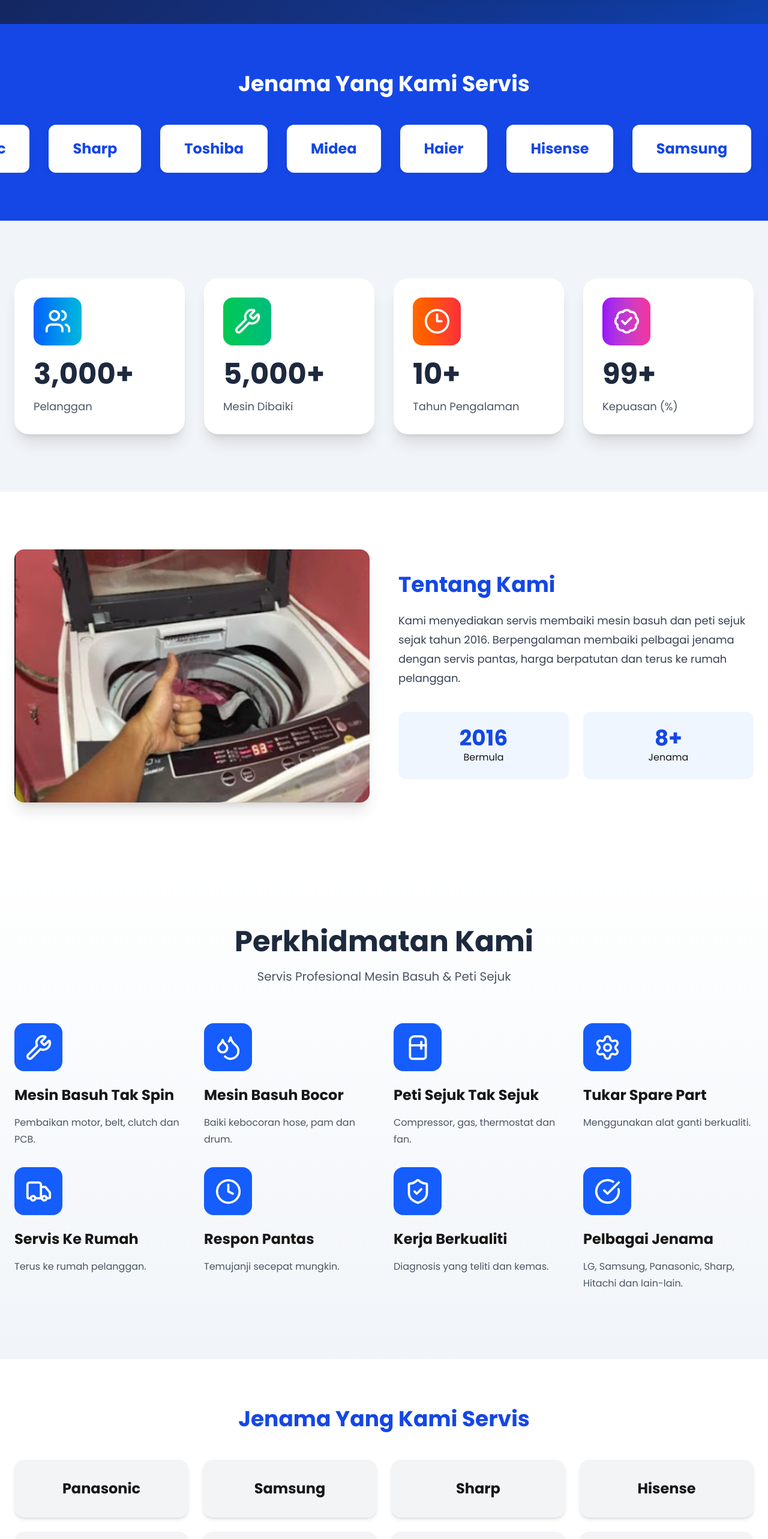
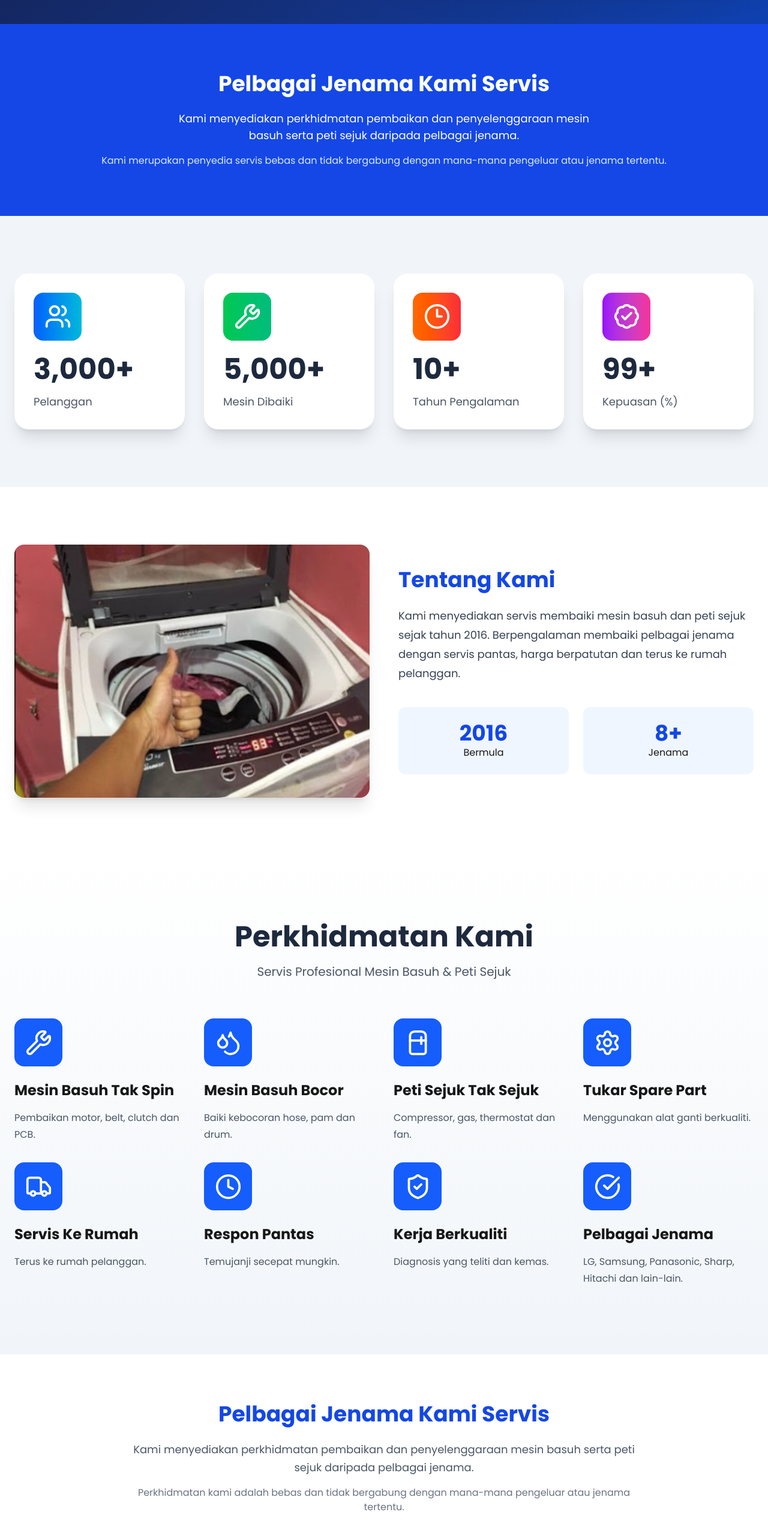
Before and after one commit to razife85/baiki-mesin-basuh, a Next.js app: page / in a window 1280 px wide. Shown: the part 980-3546 px from the top of the page at 60% size. Built offline with nearby package versions, Linux system fonts and the light colour scheme.

Commit message:
Update brand service information

```diff
--- a/components/BrandSlider.tsx
+++ b/components/BrandSlider.tsx
@@ -1,42 +1,21 @@
 "use client";
 
 export default function BrandSlider() {
-  const brands = [
-    "Samsung",
-    "LG",
-    "Panasonic",
-    "Sharp",
-    "Toshiba",
-    "Midea",
-    "Haier",
-    "Hisense",
-  ];
-
   return (
     <section className="py-20 bg-blue-700 overflow-hidden">
-      <h2 className="text-4xl font-bold text-white text-center mb-12">
-        Jenama Yang Kami Servis
+      <h2 className="text-4xl font-bold text-white text-center mb-6">
+        Pelbagai Jenama Kami Servis
       </h2>
 
-      <div className="overflow-hidden whitespace-nowrap">
+      <p className="text-white text-center text-lg max-w-3xl mx-auto px-6">
+        Kami menyediakan perkhidmatan pembaikan dan penyelenggaraan
+        mesin basuh serta peti sejuk daripada pelbagai jenama.
+      </p>
 
-        <div className="inline-block animate-marquee">
-
-          {[...brands, ...brands].map((brand, index) => (
-
-            <span
-              key={index}
-              className="inline-flex items-center justify-center bg-white rounded-xl shadow-lg mx-4 px-10 py-6 text-2xl font-bold text-blue-700"
-            >
-              {brand}
-            </span>
-
-          ))}
-
-        </div>
-
-      </div>
-
+      <p className="text-blue-100 text-center mt-4 px-6">
+        Kami merupakan penyedia servis bebas dan tidak bergabung dengan
+        mana-mana pengeluar atau jenama tertentu.
+      </p>
     </section>
   );
 }
--- a/components/Brands.tsx
+++ b/components/Brands.tsx
@@ -1,37 +1,21 @@
 export default function Brands() {
-  const brands = [
-    "Panasonic",
-    "Samsung",
-    "Sharp",
-    "Hisense",
-    "TCL",
-    "Toshiba",
-    "Midea",
-    "Haier",
-  ];
-
   return (
     <section className="py-20 bg-white">
-      <div className="max-w-7xl mx-auto px-6">
+      <div className="max-w-4xl mx-auto px-6 text-center">
 
-        <h2 className="text-4xl font-bold text-center text-blue-700 mb-12">
-          Jenama Yang Kami Servis
+        <h2 className="text-4xl font-bold text-blue-700 mb-6">
+          Pelbagai Jenama Kami Servis
         </h2>
 
-        <div className="grid grid-cols-2 md:grid-cols-4 gap-6">
+        <p className="text-lg text-gray-600 leading-relaxed">
+          Kami menyediakan perkhidmatan pembaikan dan penyelenggaraan
+          mesin basuh serta peti sejuk daripada pelbagai jenama.
+        </p>
 
-          {brands.map((brand, index) => (
-            <div
-              key={index}
-              className="bg-gray-100 rounded-2xl shadow-md p-8 text-center hover:bg-blue-700 hover:text-white duration-300"
-            >
-              <h3 className="text-2xl font-bold">
-                {brand}
-              </h3>
-            </div>
-          ))}
-
-        </div>
+        <p className="text-gray-500 mt-4">
+          Perkhidmatan kami adalah bebas dan tidak bergabung dengan mana-mana
+          pengeluar atau jenama tertentu.
+        </p>
 
       </div>
     </section>
```
